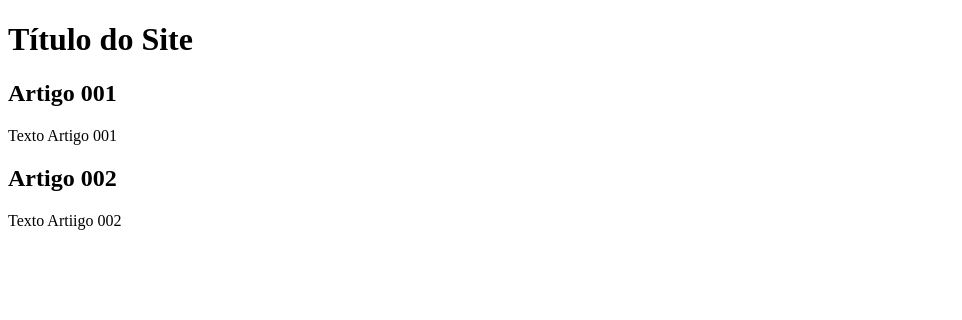
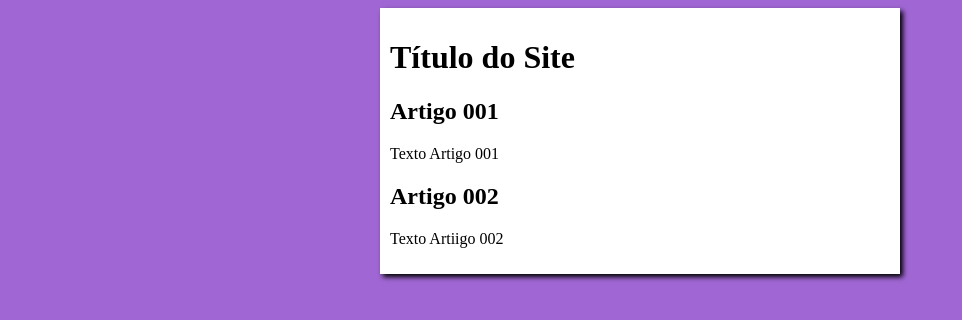
Before and after one commit to igormatt0s/projeto-site, a plain HTML site: page index.html in a window 1280 px wide. Shown: the whole page, without its empty margins (0-962 px from the left). Drawn offline with Linux system fonts and the light colour scheme.

Commit message:
Iniciei o Design

```diff
--- /dev/null
+++ b/estilos/style.css
@@ -0,0 +1,15 @@
+*{
+    font family: Arial, Helvetica, sans-serif;
+}
+
+body {
+    background-color: rgb(160, 103, 212);
+}
+
+main{
+    background-color: white;
+    width: 500px;
+    margin: auto;
+    padding: 10px;
+    box-shadow: 3px 3px 5px rgb(0, 0, 0);
+}
--- a/index.html
+++ b/index.html
@@ -5,6 +5,7 @@
     <meta http-equiv="X-UA-Compatible" content="IE=edge">
     <meta name="viewport" content="width=device-width, initial-scale=1.0">
     <title>Título do Site</title>
+    <link rel="stylesheet" href="estilos/style.css">
 </head>
 <body>
     <main>
```
